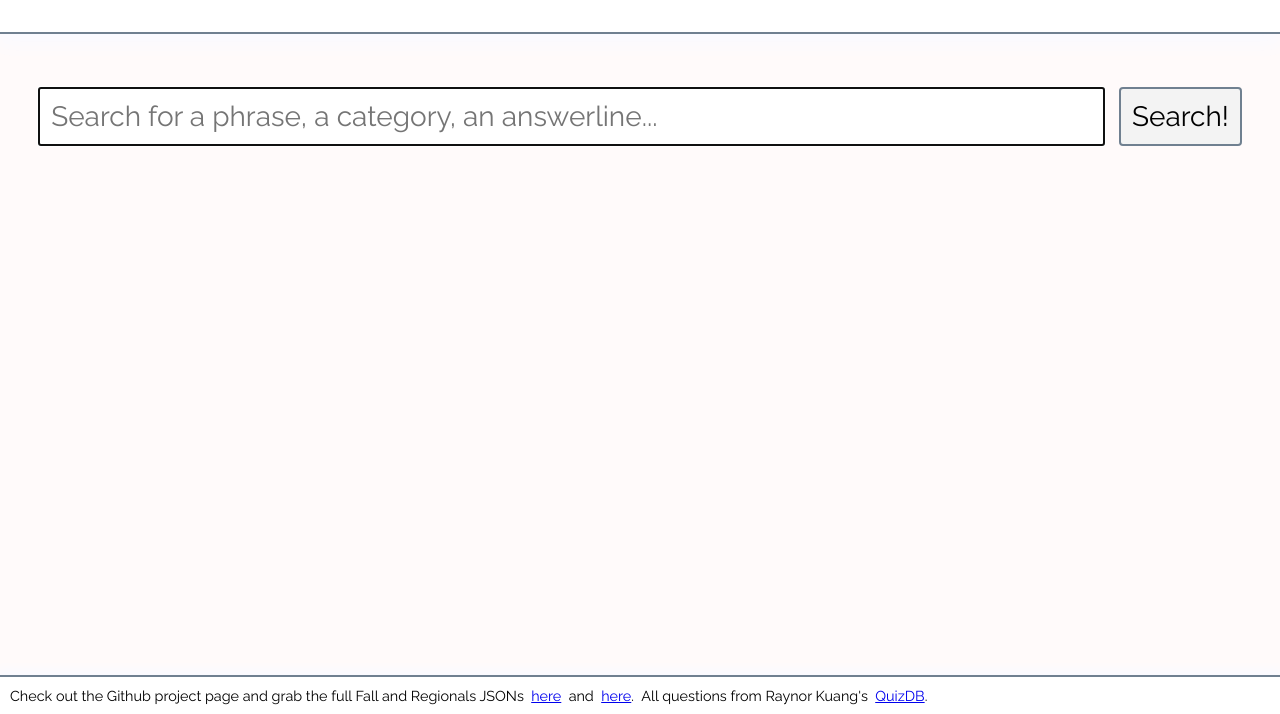
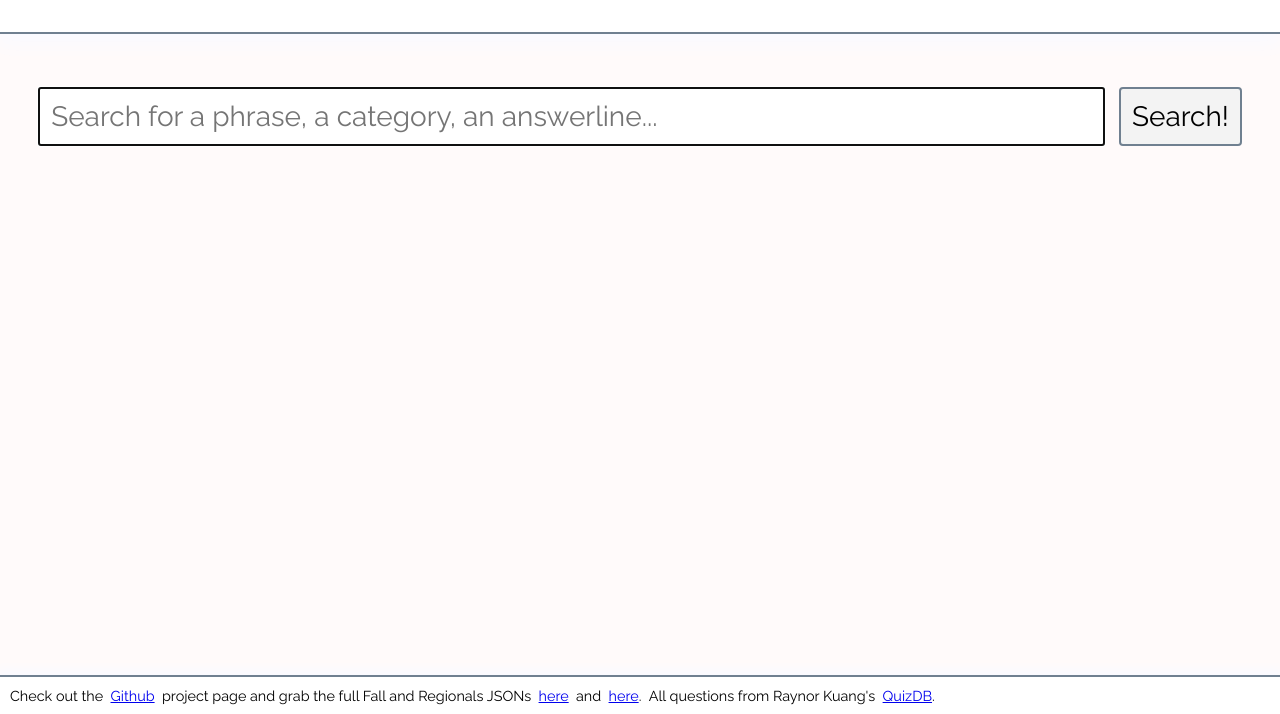
Before and after one commit to mrbossosity/acf-db, a plain HTML site: page index.html in a window 1280 px wide. Shown: the part 86-800 px from the top of the page. Drawn offline with nearby package versions, Linux system fonts and the light colour scheme; no server answers.

Commit message:
Update index.html

```diff
--- a/index.html
+++ b/index.html
@@ -43,7 +43,9 @@
     <div style="height: 10vh"></div>
     <div class="footer">
       <span>
-        Check out the Github project page and grab the full Fall and Regionals JSONs&nbsp;
+        Check out the&nbsp;
+        <a target="_blank" href="https://github.com/mrbossosity/acf-db">Github</a>
+        &nbsp;project page and grab the full Fall and Regionals JSONs&nbsp;
         <a target="_blank" href="https://github.com/mrbossosity/quizbowl-collections/raw/master/clean-acf-fall-2008-2019.json">here</a>
         &nbsp;and&nbsp;
         <a target="_blank" href="https://github.com/mrbossosity/quizbowl-collections/raw/master/clean-acf-regionals-2006-2019.json">here</a>.
```
